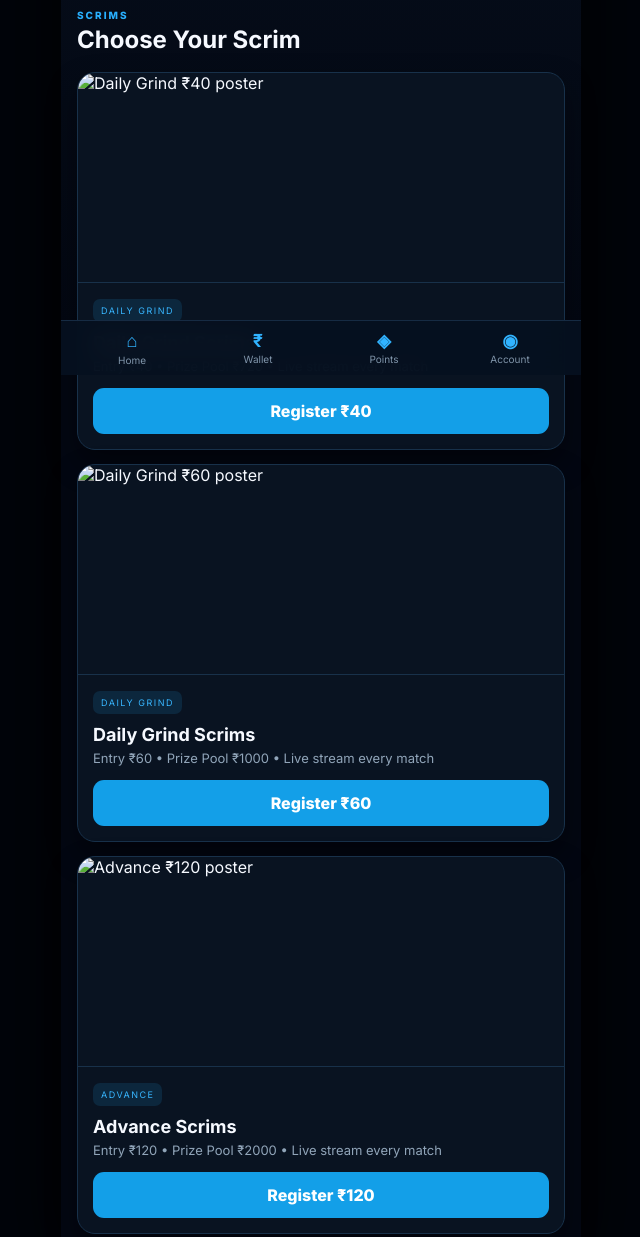
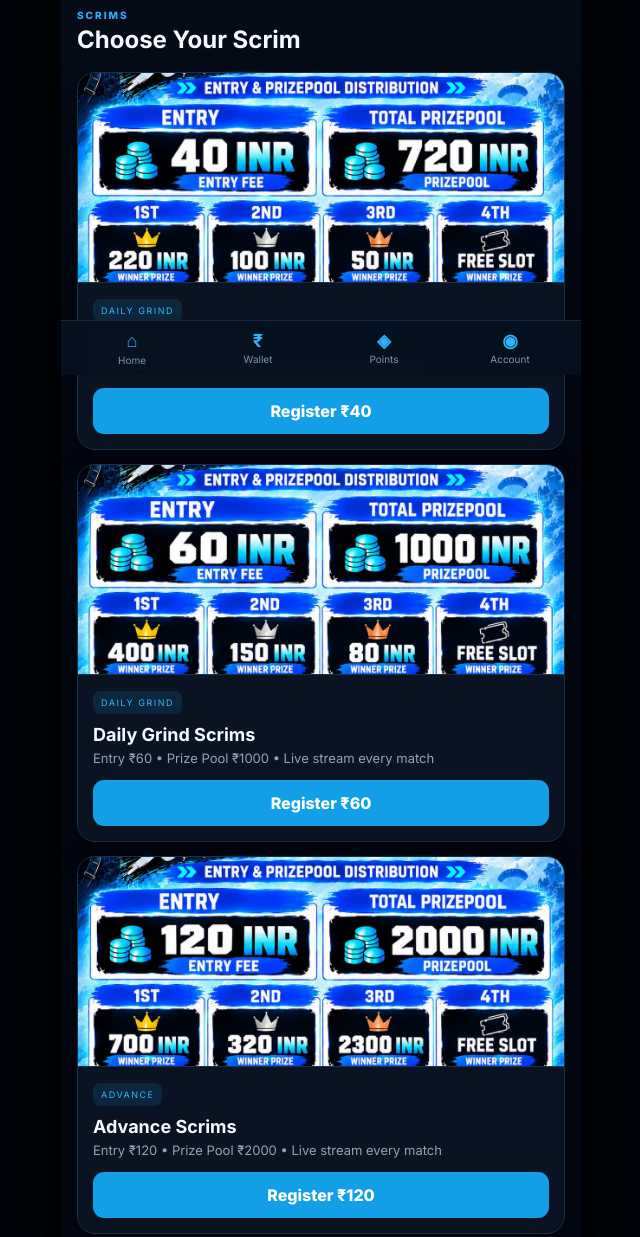
Before and after one commit to nxtgenesports8-ui/nxt-gen-esports, a plain HTML site: page index.html in a window 1280 px wide. Shown: the part 425-1662 px from the top of the page, without its empty margins (319-959 px from the left). Drawn offline with nearby package versions, Linux system fonts and the light colour scheme.

Commit message:
Update index.html

```diff
--- a/index.html
+++ b/index.html
@@ -4,8 +4,8 @@
 <header class="top"><a class="brand" href="index.html"><div class="logo">NG</div><div>NXT GEN<small>ESPORTS</small></div></a><div class="top-actions"><button class="round menu">☰</button><a class="round" href="auth.html">◉</a></div></header>
 <section class="hero"><div class="kicker">NXT GEN ESPORTS</div><h1>Compete.<br><span>Conquer.</span></h1><p>Competitive BGMI scrims with fair slots, wallet-based entry and live match streams.</p></section>
 <section class="section"><div class="section-title"><div><div class="kicker">SCRIMS</div><h2>Choose Your Scrim</h2></div></div><div class="cards">
-<article class="card"><img class="scrim-poster" src="assets/daily-grind-40.jpg" alt="Daily Grind ₹40 poster"><div class="card-body"><span class="tag">DAILY GRIND</span><h3>Daily Grind Scrims</h3><p>Entry ₹40 • Prize Pool ₹720 • Live stream every match</p><a class="btn" href="register.html?fee=40&prize=720&type=Daily%20Grind">Register ₹40</a></div></article>
-<article class="card"><img class="scrim-poster" src="assets/daily-grind-60.jpg" alt="Daily Grind ₹60 poster"><div class="card-body"><span class="tag">DAILY GRIND</span><h3>Daily Grind Scrims</h3><p>Entry ₹60 • Prize Pool ₹1000 • Live stream every match</p><a class="btn" href="register.html?fee=60&prize=1000&type=Daily%20Grind">Register ₹60</a></div></article>
-<article class="card"><img class="scrim-poster" src="assets/advance-120.jpg" alt="Advance ₹120 poster"><div class="card-body"><span class="tag">ADVANCE</span><h3>Advance Scrims</h3><p>Entry ₹120 • Prize Pool ₹2000 • Live stream every match</p><a class="btn" href="register.html?fee=120&prize=2000&type=Advance">Register ₹120</a></div></article>
+<article class="card"><img class="scrim-poster" src="/daily-grind-40.jpg" alt="Daily Grind ₹40 poster"><div class="card-body"><span class="tag">DAILY GRIND</span><h3>Daily Grind Scrims</h3><p>Entry ₹40 • Prize Pool ₹720 • Live stream every match</p><a class="btn" href="register.html?fee=40&prize=720&type=Daily%20Grind">Register ₹40</a></div></article>
+<article class="card"><img class="scrim-poster" src="/daily-grind-60.jpg" alt="Daily Grind ₹60 poster"><div class="card-body"><span class="tag">DAILY GRIND</span><h3>Daily Grind Scrims</h3><p>Entry ₹60 • Prize Pool ₹1000 • Live stream every match</p><a class="btn" href="register.html?fee=60&prize=1000&type=Daily%20Grind">Register ₹60</a></div></article>
+<article class="card"><img class="scrim-poster" src="/advance-120.jpg" alt="Advance ₹120 poster"><div class="card-body"><span class="tag">ADVANCE</span><h3>Advance Scrims</h3><p>Entry ₹120 • Prize Pool ₹2000 • Live stream every match</p><a class="btn" href="register.html?fee=120&prize=2000&type=Advance">Register ₹120</a></div></article>
 </div></section>
 <nav class="bottom"><a href="index.html"><b>⌂</b>Home</a><a href="wallet.html"><b>₹</b>Wallet</a><a href="point-table.html"><b>◈</b>Points</a><a href="auth.html"><b>◉</b>Account</a></nav></div><script src="https://cdn.jsdelivr.net/npm/@supabase/supabase-js@2"></script><script src="config.js"></script><script src="app.js"></script></body></html>
```
